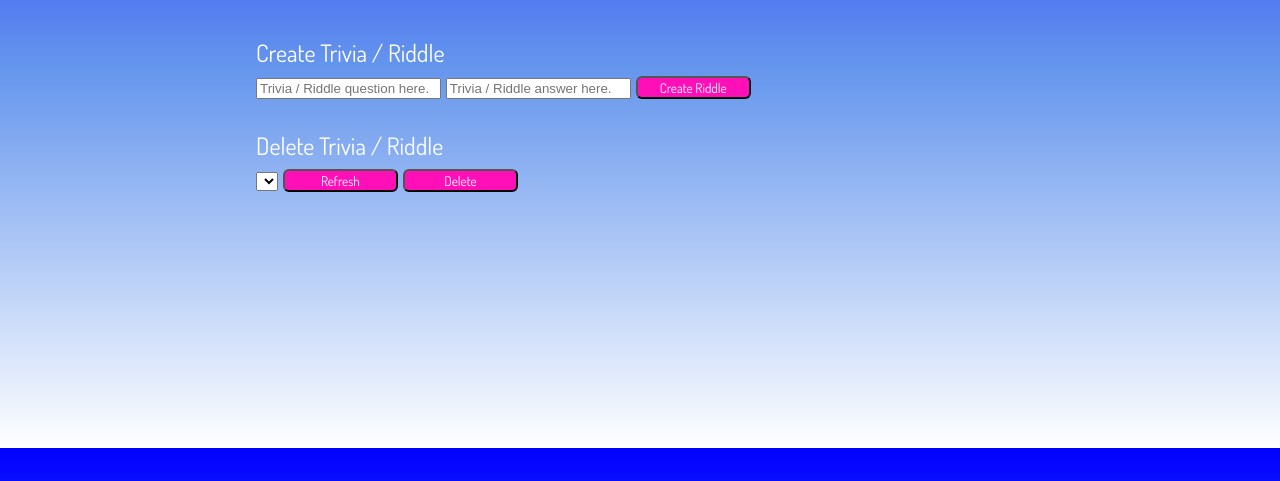
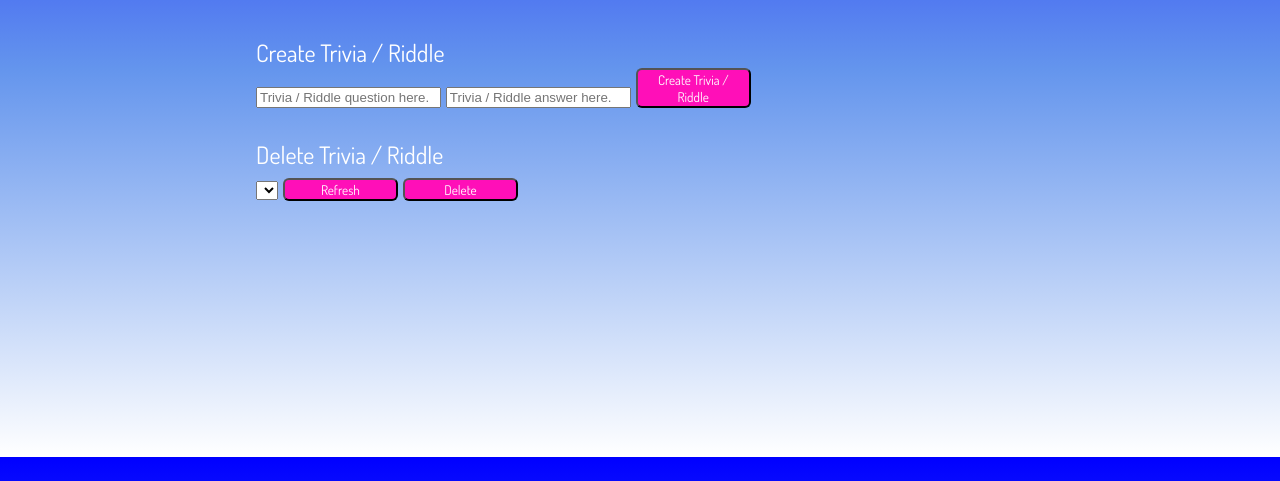
Before and after one commit to dhs-biyu/webdev, a website: page updateJokes.html in a window 1280 px wide. Shown: the part 319-800 px from the top of the page. Drawn offline with nearby package versions, Linux system fonts and the light colour scheme; no server answers.

Commit message:
Added in Trivia / Riddle to all components

```diff
--- a/updateJokes.html
+++ b/updateJokes.html
@@ -16,7 +16,7 @@
 	<form id="createJoke" name="createJoke" method="post" action="/createjoke">
 	    <input type="text" id="createJokeSetup" required="required" placeholder="Trivia / Riddle question here.">
 		<input type="text" id="createJokePunchline" required="required" placeholder="Trivia / Riddle answer here.">
-        <button class="button" type="submit" name="submit" value="submit">Create Riddle</button>
+        <button class="button" type="submit" name="submit" value="submit">Create Trivia / Riddle</button>
     </form>
     <div id="createJokeSuccess"></div>
 </div>
```
